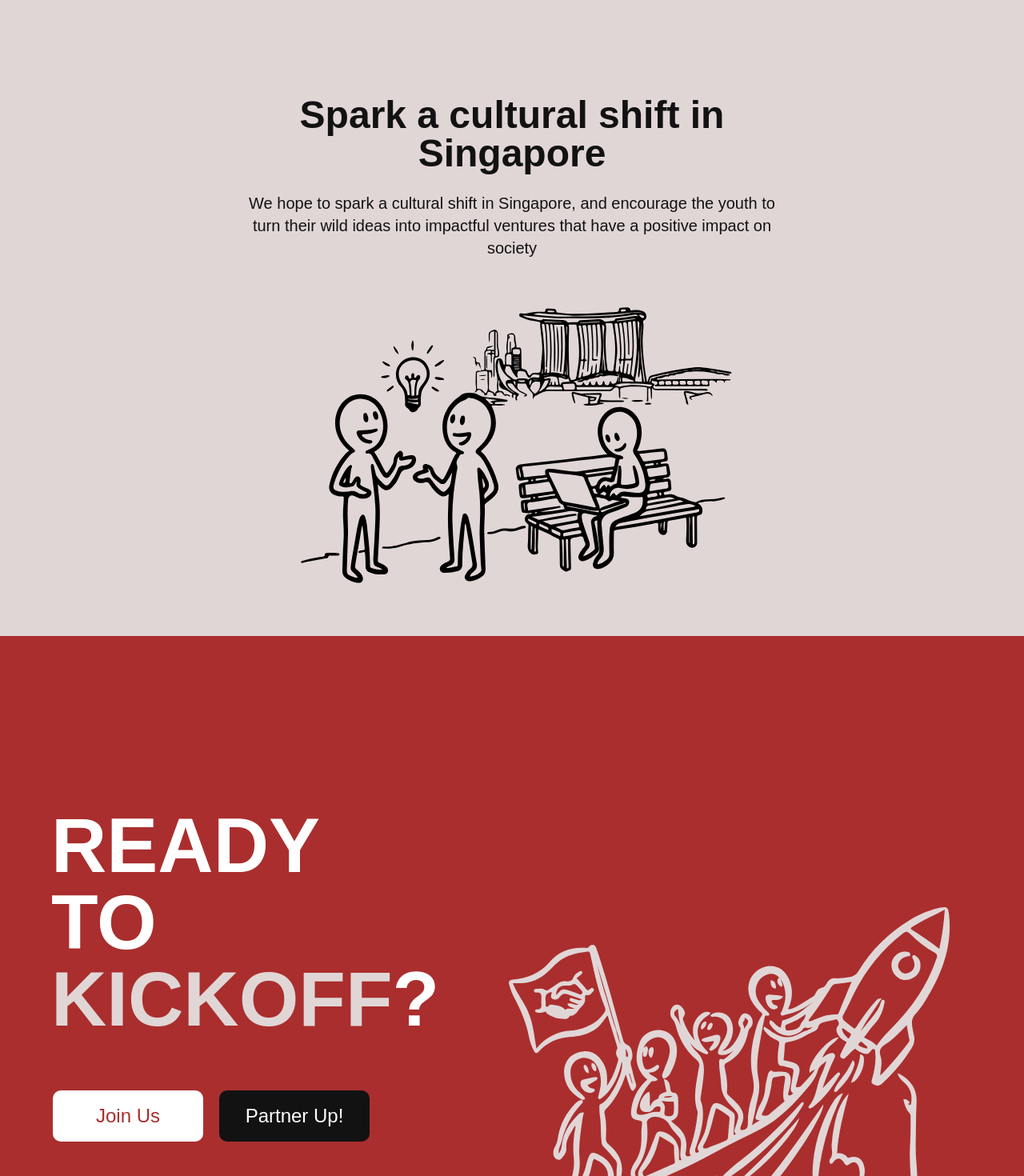
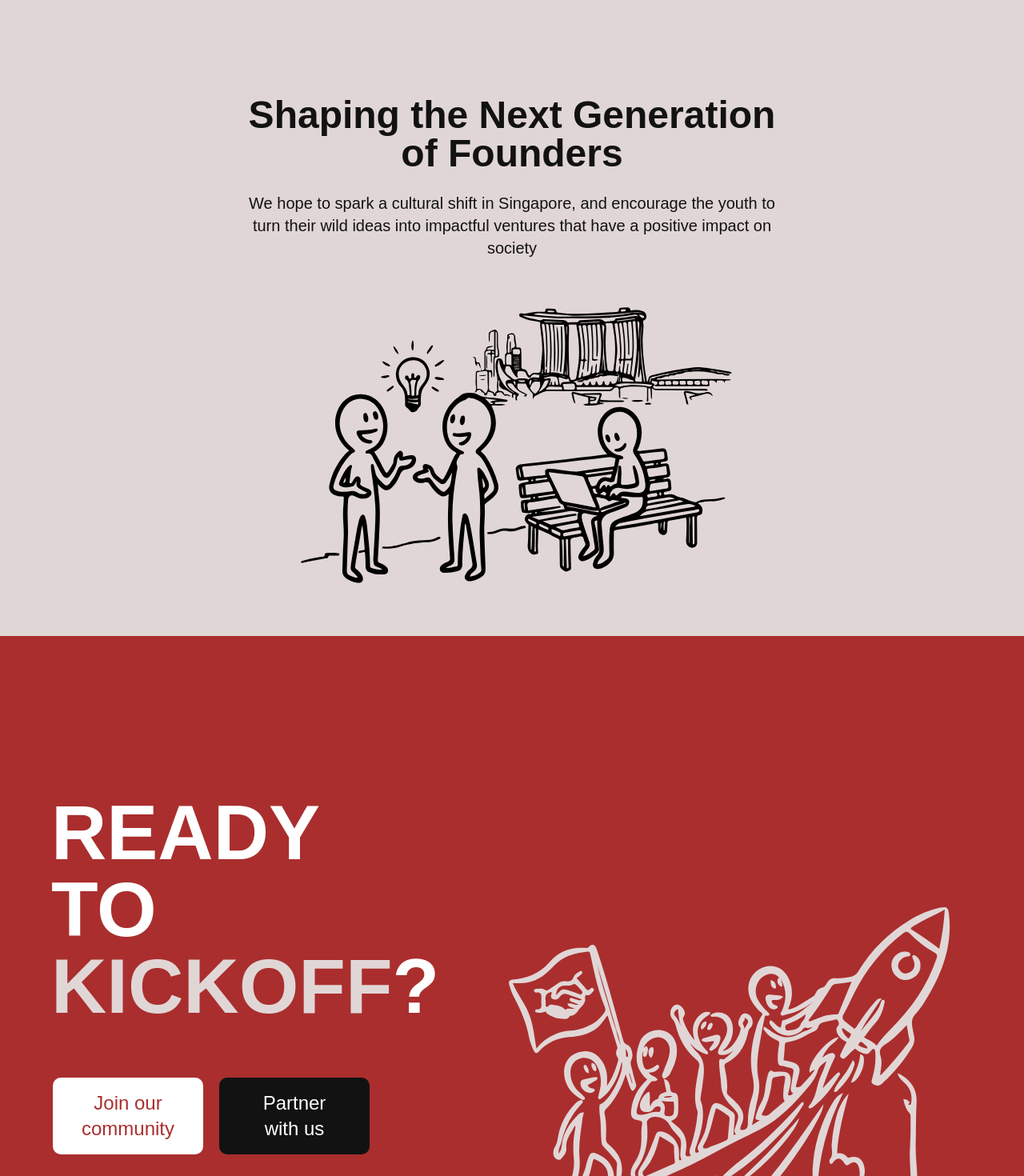
Before and after one commit to Kxtnny/YeS-Website, a Next.js app: page / in a window 1280 px wide. Shown: the part 3340-4810 px from the top of the page at 80% size. Built offline with nearby package versions, Linux system fonts and the light colour scheme.

Commit message:
Update header and button text for clarity

```diff
--- a/app/page.tsx
+++ b/app/page.tsx
@@ -686,7 +686,7 @@ export function SparkCultureStoryBoard() {
         <div className="flex-2 flex flex-col gap-2 md:gap-4 lg:gap-6 xl:gap-8 justify-center items-center">
           <div className="w-full flex flex-col gap-2 lg:gap-4 xl:gap-6 2xl:gap-8 justify-center lg:items-center">
             <h2 className="storyboard-header font-bold text-primary-light-foreground max-w-2xl lg:text-center not-landscape:text-center">
-              Spark a cultural shift in Singapore
+              Shaping the Next Generation of Founders
             </h2>
             <p className="text-primary-light-foreground storyboard-subheader max-w-2xl lg:text-center not-landscape:text-center">
               We hope to spark a cultural shift in Singapore, and encourage the
@@ -880,11 +880,11 @@ function ReadyToKickOffStoryboard() {
                   target="_blank"
                   rel="noopener noreferrer"
                 >
-                  Join Us
+                  Join our community
                 </a>
               </button>
               <button className="w-28 md:w-40 lg:w-44 xl:w-48 bg-secondary text-secondary-foreground border-2 border-primary px-2.5 py-1.5 md:px-4 md:py-2.5 lg:px-8 lg:py-4 rounded-xl text-base md:text-lg lg:text-xl xl:text-2xl">
-                <Link href="/">Partner Up!</Link>
+                <Link href="/">Partner with us</Link>
               </button>
             </div>
             {/* Without landscape */}
```
